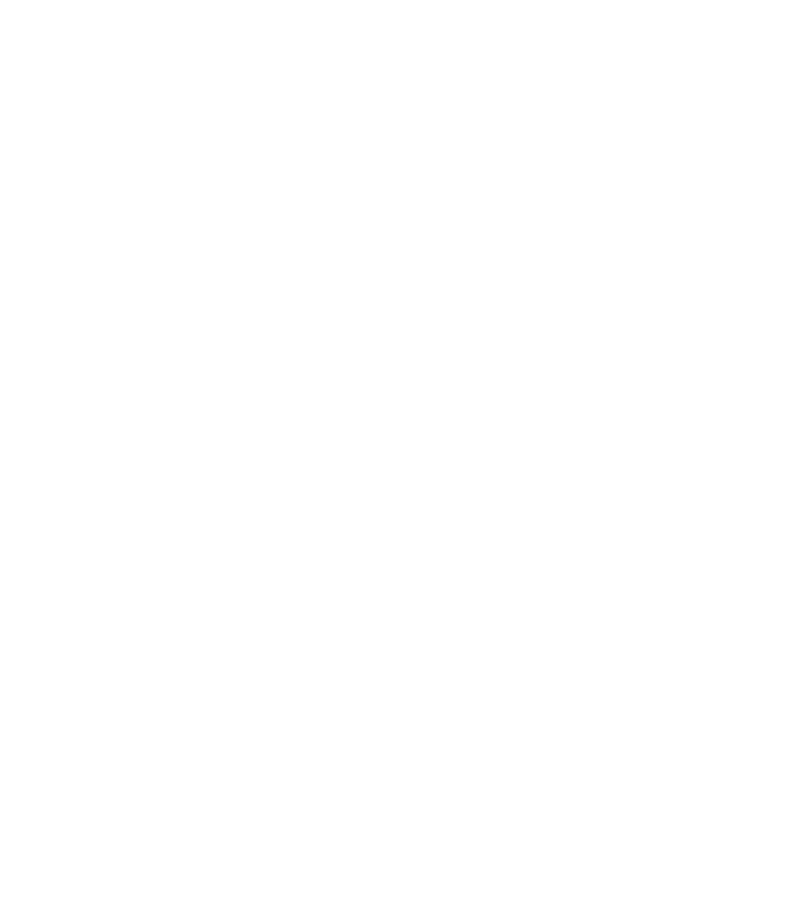
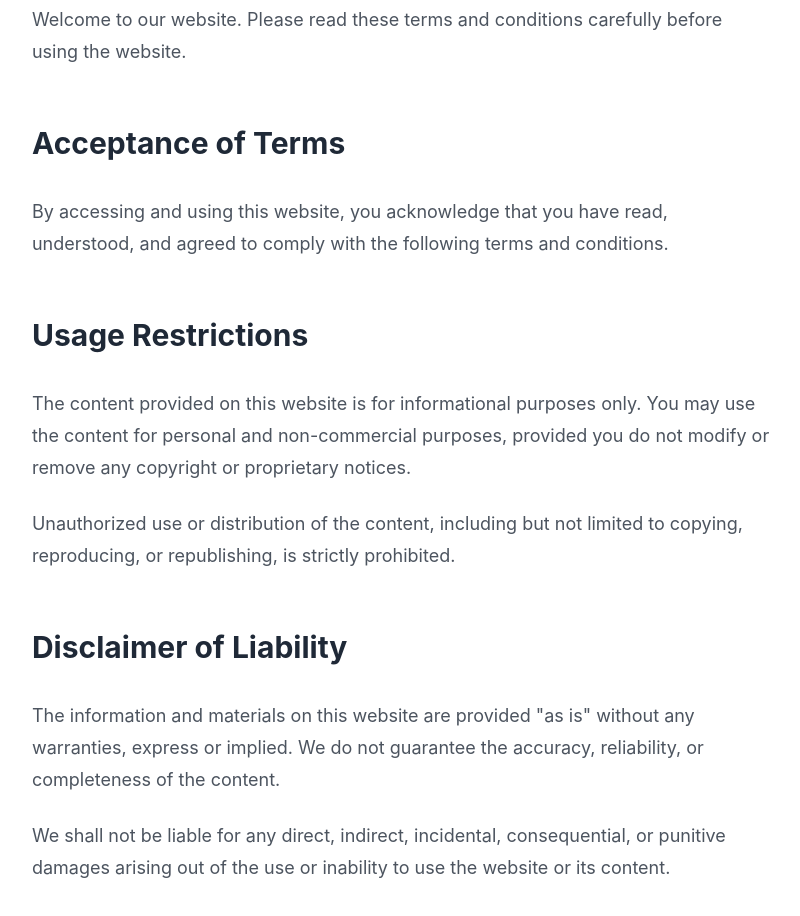
Before and after one commit to wesleyreyal/portfolio, a React (Vite) app: page /about in a window 1280 px wide. Shown: the part 180-1096 px from the top of the page, without its empty margins (239-1039 px from the left). Before the commit the page ends 800 px from the top, so only its background shows below. Built offline with nearby package versions, Linux system fonts and the light colour scheme.

Commit message:
feat(component): about page

```diff
--- a/package.json
+++ b/package.json
@@ -22,6 +22,7 @@
     "react-router-dom": "^6.14.1"
   },
   "devDependencies": {
+    "@tailwindcss/typography": "^0.5.9",
     "@types/react": "^18.2.14",
     "@types/react-dom": "^18.2.6",
     "@typescript-eslint/eslint-plugin": "^5.61.0",
--- a/src/App.tsx
+++ b/src/App.tsx
@@ -1,10 +1,8 @@
 import { Route, Routes } from 'react-router-dom';
 import { Container, Navbar } from './component/layout';
-import { Home } from './routes/home';
-import { Projects } from './routes/projects';
-import { About } from './routes/about';
 
 import './App.css';
+import { Projects, Home, About } from './routes';
 
 function App() {
   return (
--- a/src/routes/about.tsx
+++ b/src/routes/about.tsx
@@ -1,3 +1,59 @@
 export const About: React.FC = () => {
-  return <div>About</div>;
+  return (
+    <article className='prose prose-lg m-auto'>
+      <h1 className='text-center'>Terms of Use</h1>
+      <p>
+        Welcome to our website. Please read these terms and conditions carefully before using the
+        website.
+      </p>
+      <h2>Acceptance of Terms</h2>
+      <p>
+        By accessing and using this website, you acknowledge that you have read, understood, and
+        agreed to comply with the following terms and conditions.
+      </p>
+      <h2>Usage Restrictions</h2>
+      <p>
+        The content provided on this website is for informational purposes only. You may use the
+        content for personal and non-commercial purposes, provided you do not modify or remove any
+        copyright or proprietary notices.
+      </p>
+      <p>
+        Unauthorized use or distribution of the content, including but not limited to copying,
+        reproducing, or republishing, is strictly prohibited.
+      </p>
+      <h2>Disclaimer of Liability</h2>
+      <p>
+        The information and materials on this website are provided "as is" without any warranties,
+        express or implied. We do not guarantee the accuracy, reliability, or completeness of the
+        content.
+      </p>
+      <p>
+        We shall not be liable for any direct, indirect, incidental, consequential, or punitive
+        damages arising out of the use or inability to use the website or its content.
+      </p>
+      <h2>Intellectual Property Rights</h2>
+      <p>
+        All intellectual property rights, including copyrights and trademarks, associated with the
+        website and its content are owned by the respective owners. Unauthorized use of any
+        intellectual property is strictly prohibited.
+      </p>
+      <h2>Links to Third-Party Websites</h2>
+      <p>
+        This website may contain links to third-party websites that are not under our control. We
+        are not responsible for the content, accuracy, or reliability of any linked websites. The
+        inclusion of any links does not imply endorsement or association with the linked website.
+      </p>
+      <h2>Modification of Terms</h2>
+      <p>
+        We reserve the right to modify or update these terms of use at any time without prior
+        notice. Your continued use of the website after any modifications constitutes acceptance of
+        the revised terms.
+      </p>
+      <h2>Contact Information</h2>
+      <p>
+        If you have any questions or concerns regarding these terms of use, please contact us at:{' '}
+        <span className='ml-6'>reyal.wesley@gmail.com</span>.
+      </p>
+    </article>
+  );
 };
--- a/tailwind.config.js
+++ b/tailwind.config.js
@@ -3,5 +3,5 @@
   daisyui: {
     themes: ['light'],
   },
-  plugins: [require('daisyui')],
+  plugins: [require('daisyui'), require('@tailwindcss/typography')],
 };
```
Also changed, not shown: 1 other file (tests, documents, lock files or other folders).
